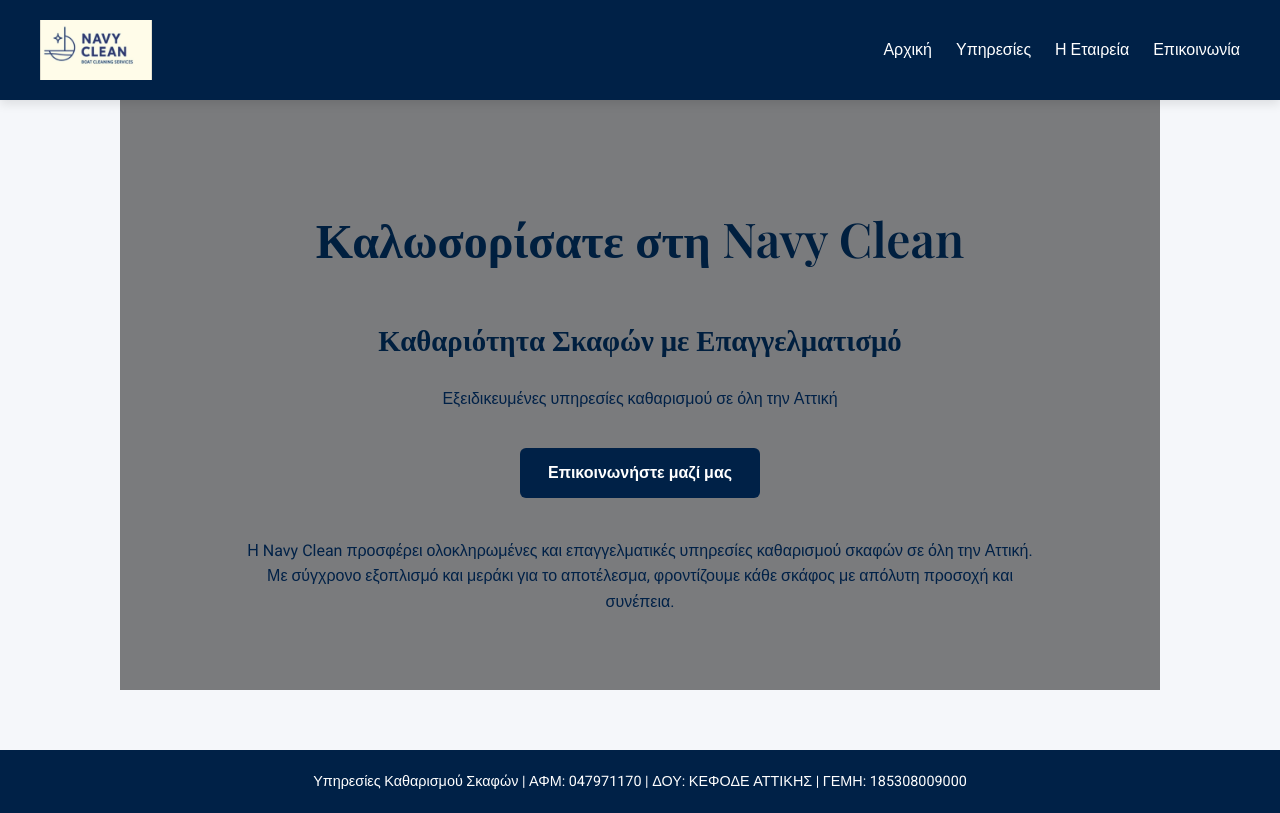
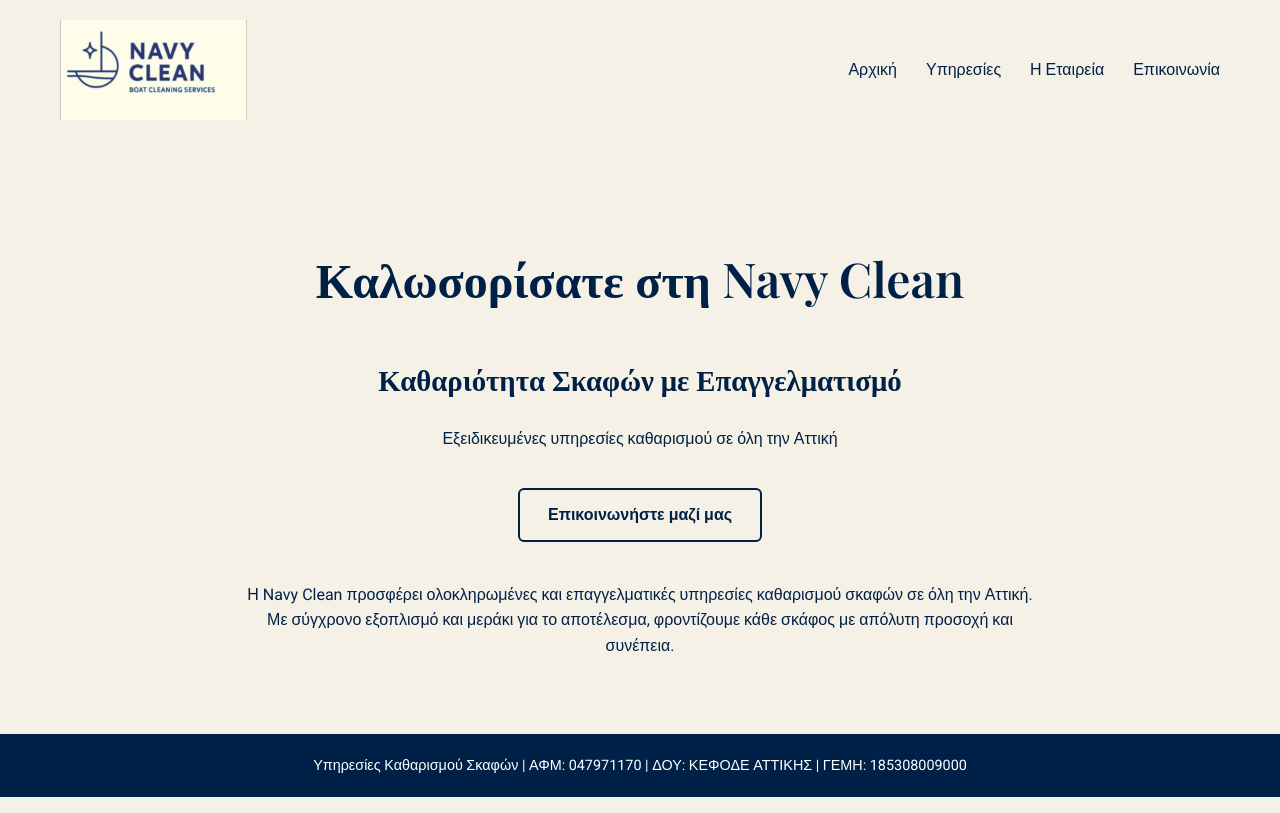
Before and after one commit to Navyclean/Navyclean, a plain HTML site: page index.html in a window 1280 px wide. Drawn offline with nearby package versions, Linux system fonts and the light colour scheme.

Commit message:
Add files via upload

```diff
--- a/index.html
+++ b/index.html
@@ -20,7 +20,8 @@
   </header>
 
 
-<section class="section" class="hero" style="background: linear-gradient(rgba(0,0,0,0.5), rgba(0,0,0,0.5)), url('background_yacht_final.webp') center/cover no-repeat;">
+<div class="wrapper">
+<section class="section" class="hero" class="hero">
   <h1 style="font-size: 3em;">Καλωσορίσατε στη Navy Clean</h1>
   <h2 style="font-size: 1.8em;">Καθαριότητα Σκαφών με Επαγγελματισμό</h2>
   <p>Εξειδικευμένες υπηρεσίες καθαρισμού σε όλη την Αττική</p>
@@ -31,6 +32,7 @@
   </p>
 
 </section>
+</div>
 
 
   <footer>
--- a/style.css
+++ b/style.css
@@ -4,46 +4,45 @@
 body {
   margin: 0;
   font-family: 'Roboto', sans-serif;
-  background-color: #f5f7fa;
+  background-color: #f5f1e6;
   color: #002147;
   line-height: 1.6;
 }
 
 header {
-  background-color: #002147;
+  background-color: #f5f1e6;
   display: flex;
   justify-content: space-between;
   align-items: center;
-  padding: 20px 40px;
-  position: sticky;
-  top: 0;
-  z-index: 1000;
-  box-shadow: 0 4px 10px rgba(0, 0, 0, 0.1);
+  padding: 20px 60px;
 }
 
 header img {
-  height: 60px;
+  height: 100px;
 }
 
 nav a {
-  color: #ffffff;
-  margin-left: 20px;
+  color: #002147;
+  margin-left: 25px;
   text-decoration: none;
   font-weight: 500;
+  font-size: 1rem;
   transition: color 0.3s;
 }
 
 nav a:hover {
-  color: #a3cfff;
+  text-decoration: underline;
 }
 
-footer {
-  background-color: #002147;
-  color: #fff;
+.hero {
+  background: linear-gradient(rgba(255,255,255,0.6), rgba(255,255,255,0.6)), url('background_yacht_final.webp') center/cover no-repeat;
+  padding: 120px 20px;
   text-align: center;
-  padding: 20px;
-  font-size: 0.9em;
-  margin-top: 60px;
+}
+
+.hero h1, .hero h2, .hero p {
+  color: #002147;
+  font-family: 'Playfair Display', serif;
 }
 
 .section {
@@ -53,14 +52,23 @@ footer {
   text-align: center;
 }
 
-.section h1, .section h2, .section h3 {
+.section h1, .section h2 {
   font-family: 'Playfair Display', serif;
-  color: #001f3f;
+  color: #002147;
+}
+
+footer {
+  background-color: #002147;
+  color: #fff;
+  text-align: center;
+  padding: 20px;
+  font-size: 0.9em;
 }
 
 .button {
-  background-color: #002147;
-  color: #fff;
+  background-color: transparent;
+  border: 2px solid #002147;
+  color: #002147;
   padding: 12px 28px;
   border-radius: 6px;
   text-decoration: none;
@@ -71,21 +79,6 @@ footer {
 }
 
 .button:hover {
-  background-color: #fff;
-  color: #002147;
-  border: 2px solid #002147;
-}
-
-
-.hero {
-  background-size: cover;
-  background-position: center;
-  color: #ffffff;
-  padding: 140px 20px;
-  text-align: center;
-  font-family: 'Playfair Display', serif;
-}
-
-.hero h1, .hero h2, .hero p {
+  background-color: #002147;
   color: #ffffff;
 }
```
Also changed, not shown: about-en.html (+2 -0 lines), about.html (+2 -0 lines), contact-en.html (+2 -0 lines), contact.html (+2 -0 lines), index-en.html (+2 -0 lines), services-en.html (+2 -0 lines), services.html (+2 -0 lines), background.webp.
